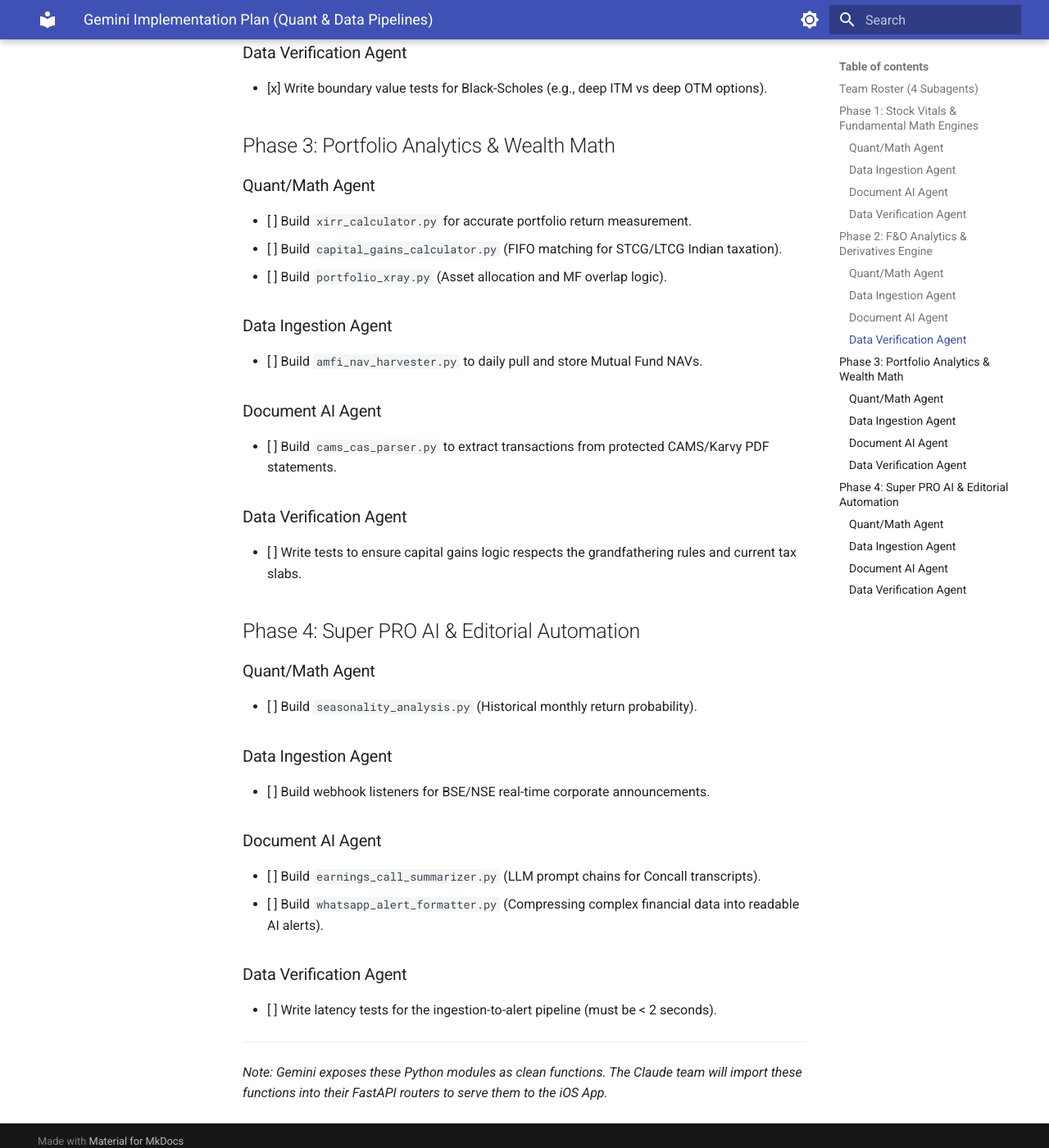
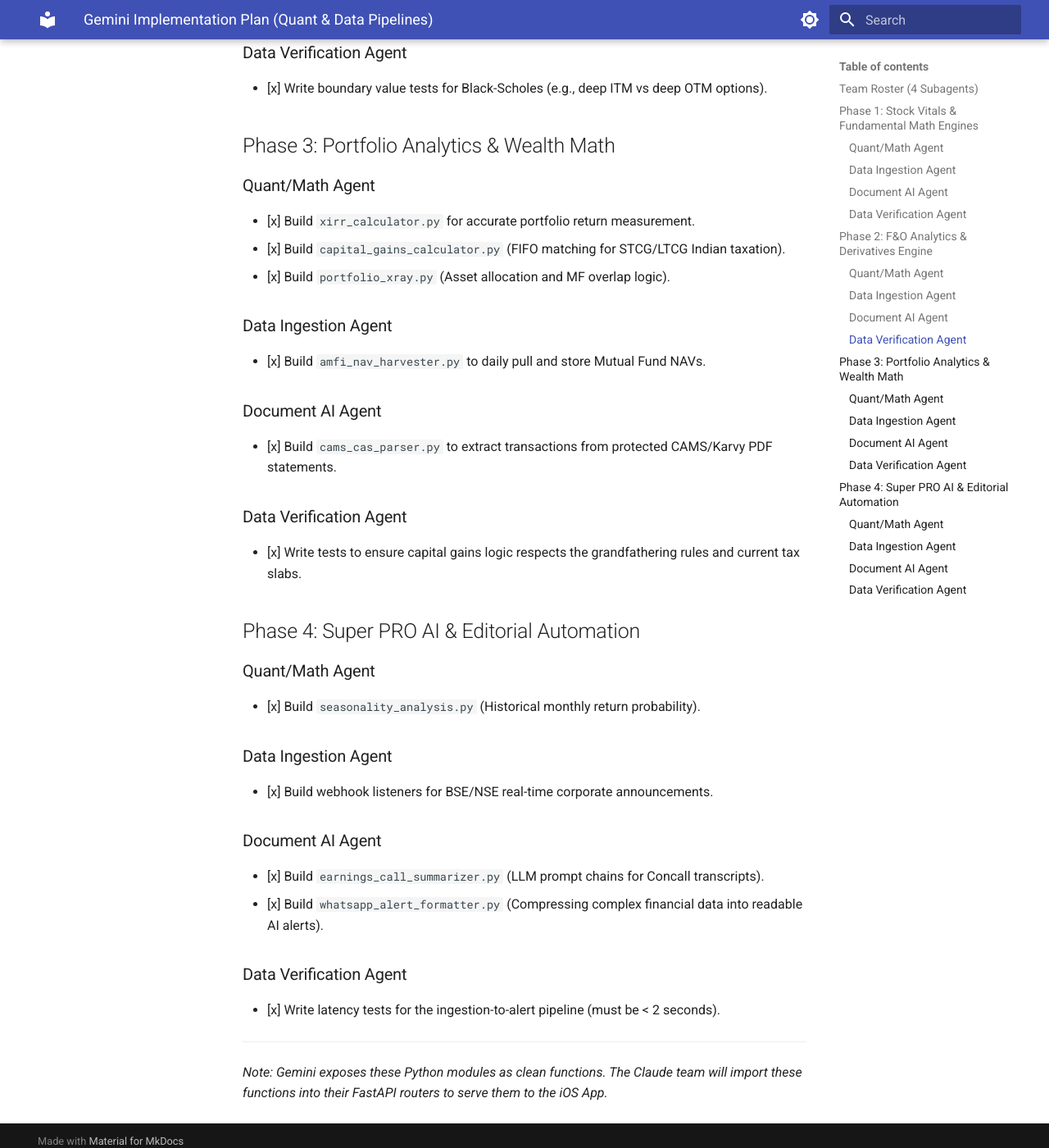
Before and after one commit to snp05016/nivesh, an MkDocs documentation site: the page built from docs/implementation_plans/gemini_implementation_plan.md, in a window 1280 px wide and 1400 px high, scrolled down 1678 px. Shown: the whole window at 82% size. Built offline with MkDocs 1.6.1 and Material for MkDocs 9.7.7, drawn with Linux system fonts in a browser that asks for light colours.

```diff
--- a/docs/implementation_plans/gemini_implementation_plan.md
+++ b/docs/implementation_plans/gemini_implementation_plan.md
@@ -37,26 +37,26 @@
 
 ## Phase 3: Portfolio Analytics & Wealth Math
 ### Quant/Math Agent
-- [ ] Build `xirr_calculator.py` for accurate portfolio return measurement.
-- [ ] Build `capital_gains_calculator.py` (FIFO matching for STCG/LTCG Indian taxation).
-- [ ] Build `portfolio_xray.py` (Asset allocation and MF overlap logic).
+- [x] Build `xirr_calculator.py` for accurate portfolio return measurement.
+- [x] Build `capital_gains_calculator.py` (FIFO matching for STCG/LTCG Indian taxation).
+- [x] Build `portfolio_xray.py` (Asset allocation and MF overlap logic).
 ### Data Ingestion Agent
-- [ ] Build `amfi_nav_harvester.py` to daily pull and store Mutual Fund NAVs.
+- [x] Build `amfi_nav_harvester.py` to daily pull and store Mutual Fund NAVs.
 ### Document AI Agent
-- [ ] Build `cams_cas_parser.py` to extract transactions from protected CAMS/Karvy PDF statements.
+- [x] Build `cams_cas_parser.py` to extract transactions from protected CAMS/Karvy PDF statements.
 ### Data Verification Agent
-- [ ] Write tests to ensure capital gains logic respects the grandfathering rules and current tax slabs.
+- [x] Write tests to ensure capital gains logic respects the grandfathering rules and current tax slabs.
 
 ## Phase 4: Super PRO AI & Editorial Automation
 ### Quant/Math Agent
-- [ ] Build `seasonality_analysis.py` (Historical monthly return probability).
+- [x] Build `seasonality_analysis.py` (Historical monthly return probability).
 ### Data Ingestion Agent
-- [ ] Build webhook listeners for BSE/NSE real-time corporate announcements.
+- [x] Build webhook listeners for BSE/NSE real-time corporate announcements.
 ### Document AI Agent
-- [ ] Build `earnings_call_summarizer.py` (LLM prompt chains for Concall transcripts).
-- [ ] Build `whatsapp_alert_formatter.py` (Compressing complex financial data into readable AI alerts).
+- [x] Build `earnings_call_summarizer.py` (LLM prompt chains for Concall transcripts).
+- [x] Build `whatsapp_alert_formatter.py` (Compressing complex financial data into readable AI alerts).
 ### Data Verification Agent
-- [ ] Write latency tests for the ingestion-to-alert pipeline (must be < 2 seconds).
+- [x] Write latency tests for the ingestion-to-alert pipeline (must be < 2 seconds).
 
 ---
 *Note: Gemini exposes these Python modules as clean functions. The Claude team will import these functions into their FastAPI routers to serve them to the iOS App.*
```
